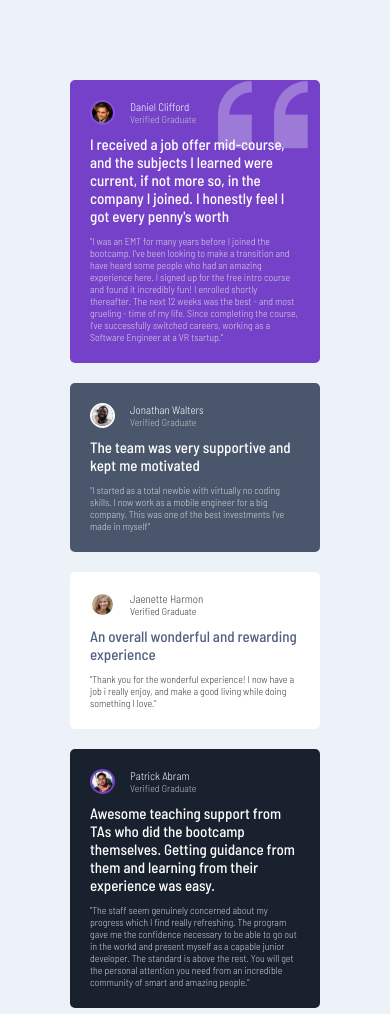
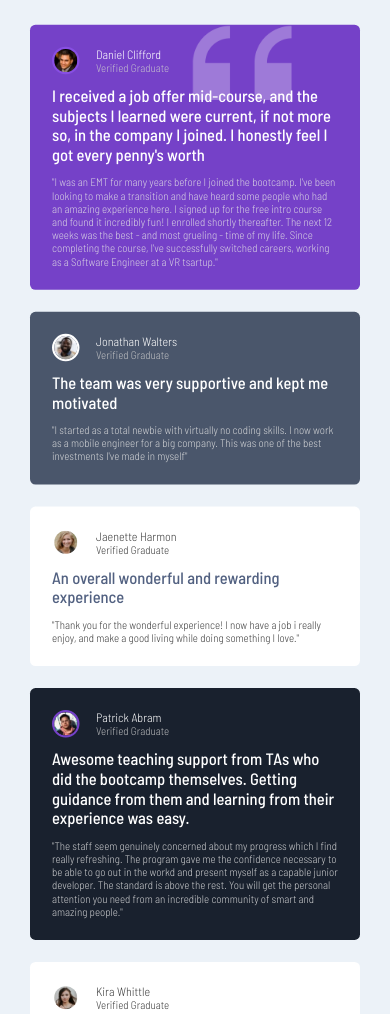
Before and after one commit to hellotobitoun/testimonials-grid-section-main, a plain HTML site: page index.html in a window 390 px wide. Shown: the top 1014 px of the page. Drawn offline with Linux system fonts and the light colour scheme.

Commit message:
Style update

```diff
--- a/style.css
+++ b/style.css
@@ -121,7 +121,8 @@ Custom properties in root still control the styling */
     .grid-container {
         display: grid;
         gap: 20px;
-        max-width: 250px;
+        max-width: 300px;
+        transform: scale(1.1)
     }
     .Jaenette {
         background-color: var(--primary-color-4);
```
